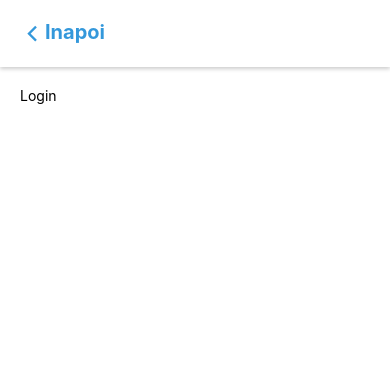
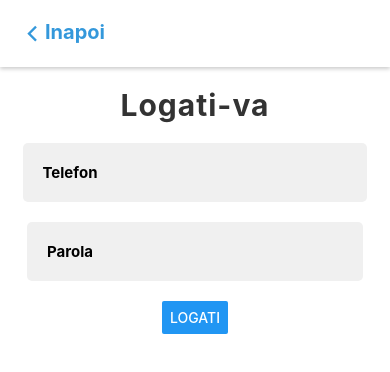
Before and after one commit to AndreiChristian/REACT_NATIVE, a React Native app in the folder delivery_prototype/: screen /Login in a window 390 px wide. Shown: the top 372 px of the page. Built offline with nearby package versions, Linux system fonts and the light colour scheme.

Commit message:
working on the views for auth

```diff
--- a/delivery_prototype/components/Auth/LoginSection.tsx
+++ b/delivery_prototype/components/Auth/LoginSection.tsx
@@ -0,0 +1,99 @@
+
+import { Button, StyleSheet, Text, View } from "react-native"
+import HeaderOne from "../Shared/Text/HeaderOne"
+import { TextInput } from "react-native-gesture-handler"
+import Colors from "../../constants/Colors"
+import { useState } from "react"
+import Animated, { FadeIn } from "react-native-reanimated"
+
+const LoginSection = () => {
+
+
+  const [phoneNumber, setPhoneNumber] = useState("")
+  const [phoneNumberWasTouched, setPhoneNumberWasTouched] = useState(false)
+
+
+  const [password, setPassword] = useState("")
+  const [passwordWasTouched, setPasswordWasTouched] = useState(false)
+
+
+  function handleSubmit() {
+    console.log("I am pressed")
+    console.log({ phoneNumber, password, })
+  }
+
+  function onPhoneNumberChange(text: string) {
+    setPhoneNumberWasTouched(true)
+    setPhoneNumber(text)
+  }
+
+  function onPasswordWasTouched(text: string) {
+    setPasswordWasTouched(true)
+    setPassword(text)
+  }
+
+
+  return (
+    <View style={styles.container} >
+      <HeaderOne text="Logati-va" />
+
+      <View style={styles.formSection} >
+        <View style={styles.inputSection} >
+          <Text style={[styles.label, (!phoneNumber && phoneNumberWasTouched) && styles.errorStyling]} >Telefon</Text>
+          <TextInput style={styles.input} keyboardType="phone-pad" onChangeText={text => onPhoneNumberChange(text)} defaultValue={phoneNumber} />
+        </View>
+        {(!phoneNumber && phoneNumberWasTouched) && <Animated.Text entering={FadeIn} style={styles.error} >Numele nu poate fi gol.</Animated.Text>}
+      </View>
+
+      <View style={styles.formSection} >
+        <View style={styles.inputSection} >
+          <Text style={[styles.label, (!password && passwordWasTouched) && styles.errorStyling]} >Parola</Text>
+          <TextInput secureTextEntry={true} style={styles.input} onChangeText={text => onPasswordWasTouched(text)} defaultValue={password} />
+        </View>
+        {(!password && passwordWasTouched) && <Animated.Text entering={FadeIn} style={styles.error} >Parola nu poate fi goala.</Animated.Text>}
+      </View>
+
+      <Button title="Logati" onPress={handleSubmit} />
+    </View>
+  )
+}
+
+const styles = StyleSheet.create({
+  container: {
+    justifyContent: "center",
+    alignItems: "center",
+    gap: 20
+  },
+  formSection: {
+    flexDirection: "column",
+    alignItems: "flex-start",
+    justifyContent: "center",
+    backgroundColor: Colors.surface,
+    padding: 20,
+    borderRadius: 5,
+    gap: 10
+  },
+  input: {
+    flex: 1,
+    fontSize: 15
+  },
+  inputSection: {
+    flexDirection: "row",
+    alignItems: "center",
+    justifyContent: "center",
+    gap: 10
+  },
+  label: {
+    fontWeight: "bold",
+    fontSize: 15
+  },
+  error: {
+    color: Colors.error,
+    fontSize: 15
+  },
+  errorStyling: {
+    color: Colors.error
+  }
+})
+
+export default LoginSection
--- a/delivery_prototype/components/Auth/RegisterSection.tsx
+++ b/delivery_prototype/components/Auth/RegisterSection.tsx
@@ -1,4 +1,4 @@
-import { Button, Pressable, StyleSheet, Text, View } from "react-native"
+import { Button, StyleSheet, Text, View } from "react-native"
 import HeaderOne from "../Shared/Text/HeaderOne"
 import { TextInput } from "react-native-gesture-handler"
 import Colors from "../../constants/Colors"
--- /dev/null
+++ b/delivery_prototype/components/Cos/NoProductSection.tsx
@@ -0,0 +1,20 @@
+import { Button, StyleSheet, View } from "react-native"
+import HeaderOne from "../Shared/Text/HeaderOne"
+
+const NoProductSection = ({ navigation }: { navigation: any }) => {
+  return <View style={styles.container} >
+    <HeaderOne text="Din pacate, nu ai niciun produs in cos!" />
+    <Button title="Vezi meniu" onPress={() => { navigation.navigate("Meniu") }} />
+  </View>
+}
+
+const styles = StyleSheet.create({
+  container: {
+    flex: 1,
+    alignItems: "center",
+    justifyContent: "center",
+    gap: 20
+  }
+})
+
+export default NoProductSection
--- a/delivery_prototype/navigation/Tabs.tsx
+++ b/delivery_prototype/navigation/Tabs.tsx
@@ -44,7 +44,7 @@ export default function TabsNavigation() {
           shadowRadius: 4,
           elevation: 5
         },
-        headerTitle: "La Taverna"
+        headerTitle: "Taverna"
       }}
     >
       <Tab.Screen
--- a/delivery_prototype/screens/Auth/LoginScreen.tsx
+++ b/delivery_prototype/screens/Auth/LoginScreen.tsx
@@ -1,11 +1,9 @@
-import { Text, View } from "react-native"
+import LoginSection from "../../components/Auth/LoginSection"
 import ModalContainer from "../../components/Layoout/ModalContainer"
 
 const LoginScreen = ({ navigation }: { navigation: any }) => {
   return <ModalContainer navigation={navigation} >
-    <View>
-      <Text>Login</Text>
-    </View>
+    <LoginSection />
   </ModalContainer>
 }
 
--- a/delivery_prototype/screens/Cart.tsx
+++ b/delivery_prototype/screens/Cart.tsx
@@ -1,10 +1,12 @@
 import { Text, View } from "react-native";
 import ScreenContainer from "../components/Layoout/ScreenContainer";
+import NoProductSection from "../components/Cos/NoProductSection";
 
-export default function CartScreen() {
+
+export default function CartScreen({ navigation }: { navigation: any }) {
   return (
     <ScreenContainer>
-      <Text>Cart</Text>
+      <NoProductSection navigation={navigation}></NoProductSection>
     </ScreenContainer>
   )
 }
--- a/delivery_prototype/screens/Menu.tsx
+++ b/delivery_prototype/screens/Menu.tsx
@@ -4,7 +4,7 @@ import HeaderOne from "../components/Shared/Text/HeaderOne";
 export default function MenuScreen() {
   return (
     <ScreenContainer>
-      <HeaderOne text="Menu" />
+      <HeaderOne text="Meniu" />
     </ScreenContainer>
   )
 }
```
